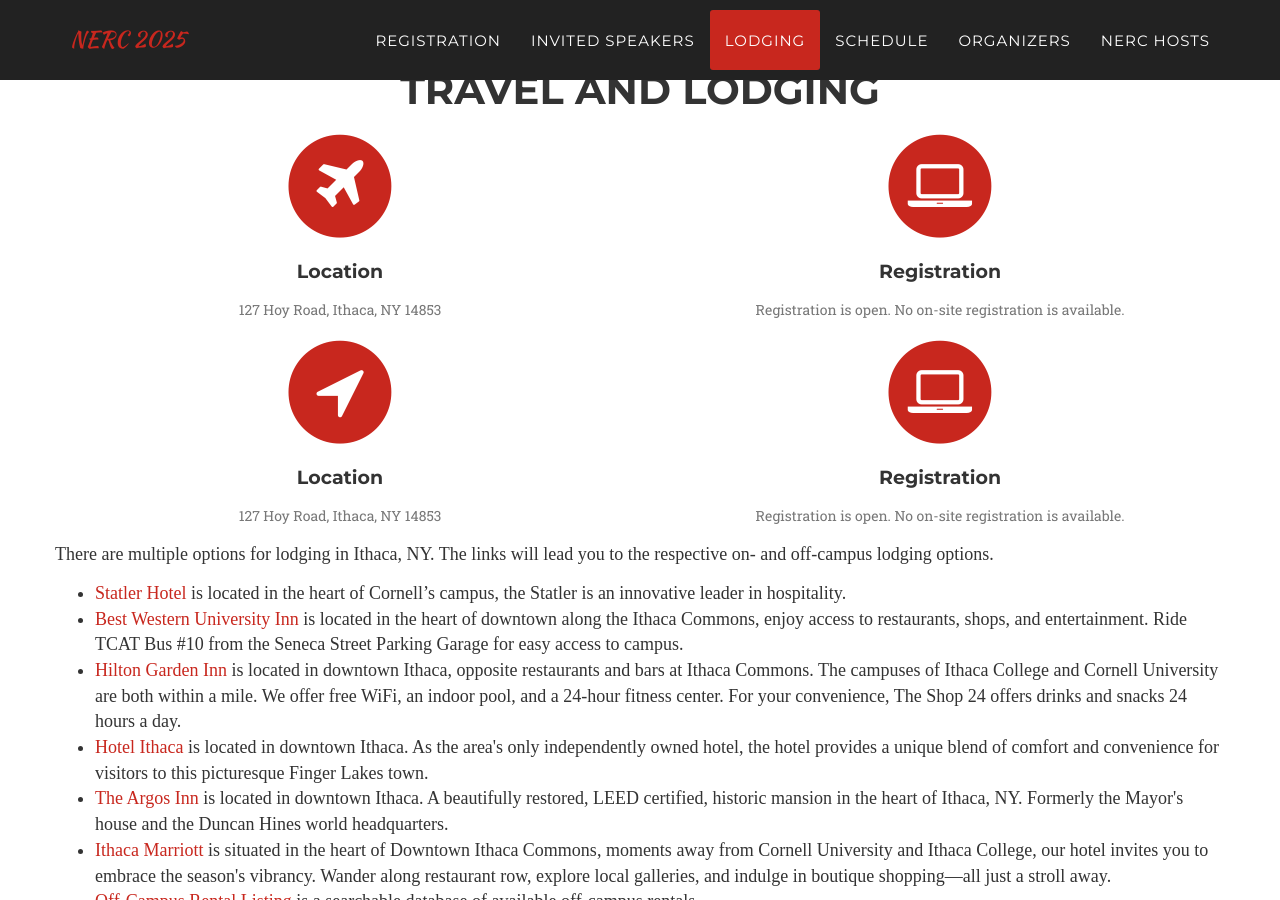
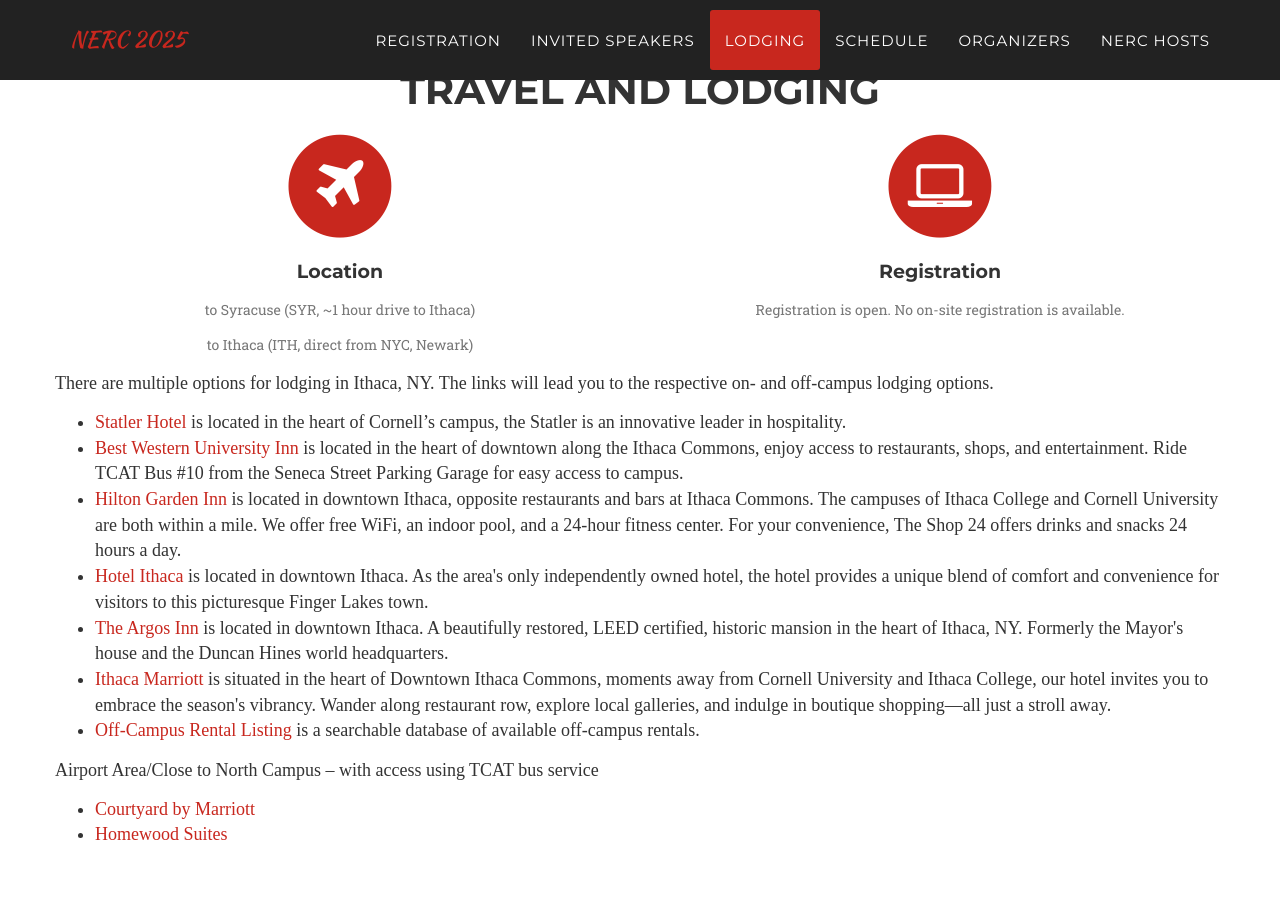
Before and after one commit to Cornell-Tech-AIRLab/cornell2025.nerc.io, a Jekyll site: the page built from index.html, in a window 1280 px wide and 900 px high, scrolled down 2735 px. Built offline with Jekyll 4.4.1, drawn with Linux system fonts in a browser that asks for light colours; some web fonts are replaced.

Commit message:
travel flight text

```diff
--- a/_includes/lodging.html
+++ b/_includes/lodging.html
@@ -14,26 +14,8 @@
                             <i class="fa fa-plane fa-stack-1x fa-inverse"></i>
                         </span>
                         <h4 class="registration-heading">Location</h4>
-                        <p class="text-muted">127 Hoy Road, Ithaca, NY 14853</p>
-                    </div>
-                    <div class="col-md-6">
-                        <span class="fa-stack fa-4x">
-                            <i class="fa fa-circle fa-stack-2x text-primary"></i>
-                            <i class="fa fa-laptop fa-stack-1x fa-inverse"></i>
-                        </span>
-                        <h4 class="registration-heading">Registration</h4>
-                        <p class="text-muted">Registration is open. No on-site registration is available.</p>
-                    </div>
-                </div>
-
-                <div class="row text-center">
-                    <div class="col-md-6">
-                        <span class="fa-stack fa-4x">
-                            <i class="fa fa-circle fa-stack-2x text-primary"></i>
-                            <i class="fa fa-location-arrow fa-stack-1x fa-inverse"></i>
-                        </span>
-                        <h4 class="registration-heading">Location</h4>
-                        <p class="text-muted">127 Hoy Road, Ithaca, NY 14853</p>
+                        <p class="text-muted">to Syracuse (SYR, ~1 hour drive to Ithaca)</p>
+                        <p class="text-muted">to Ithaca (ITH, direct from NYC, Newark)</p>
                     </div>
                     <div class="col-md-6">
                         <span class="fa-stack fa-4x">
```
